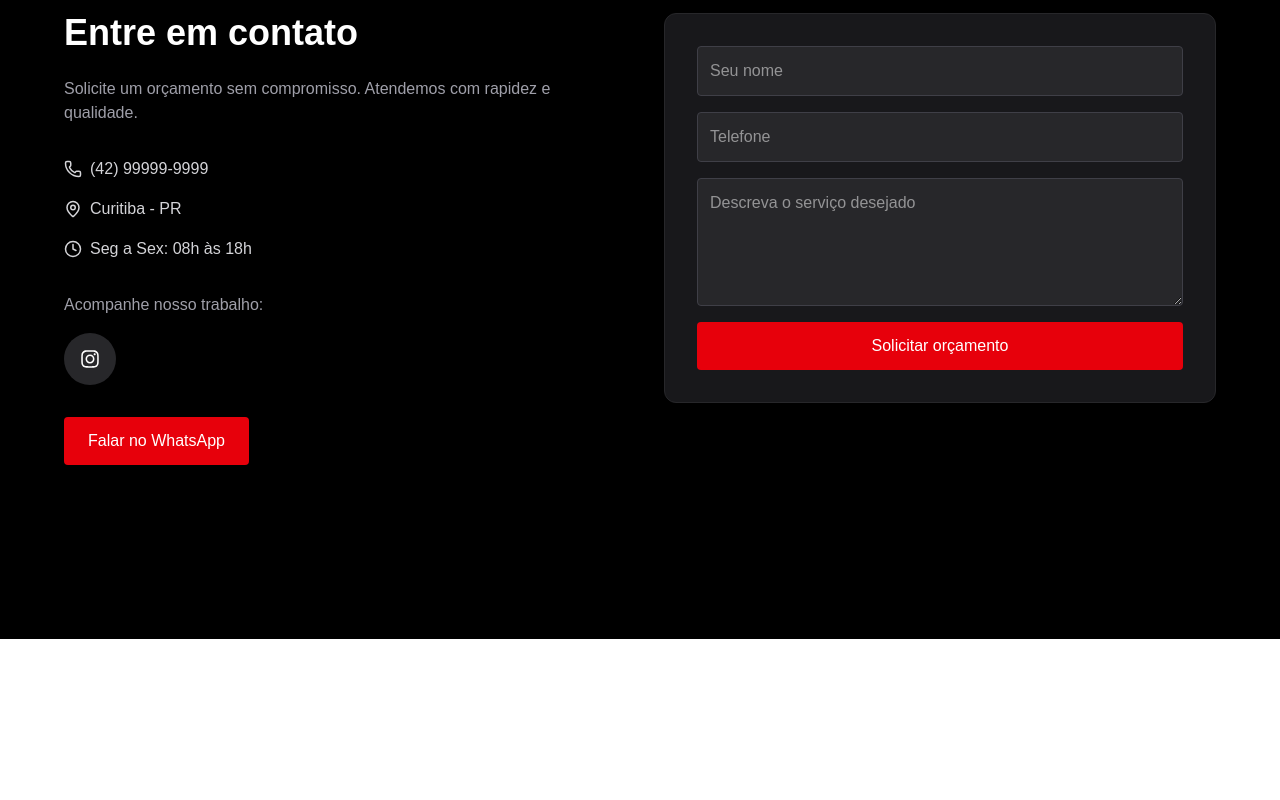
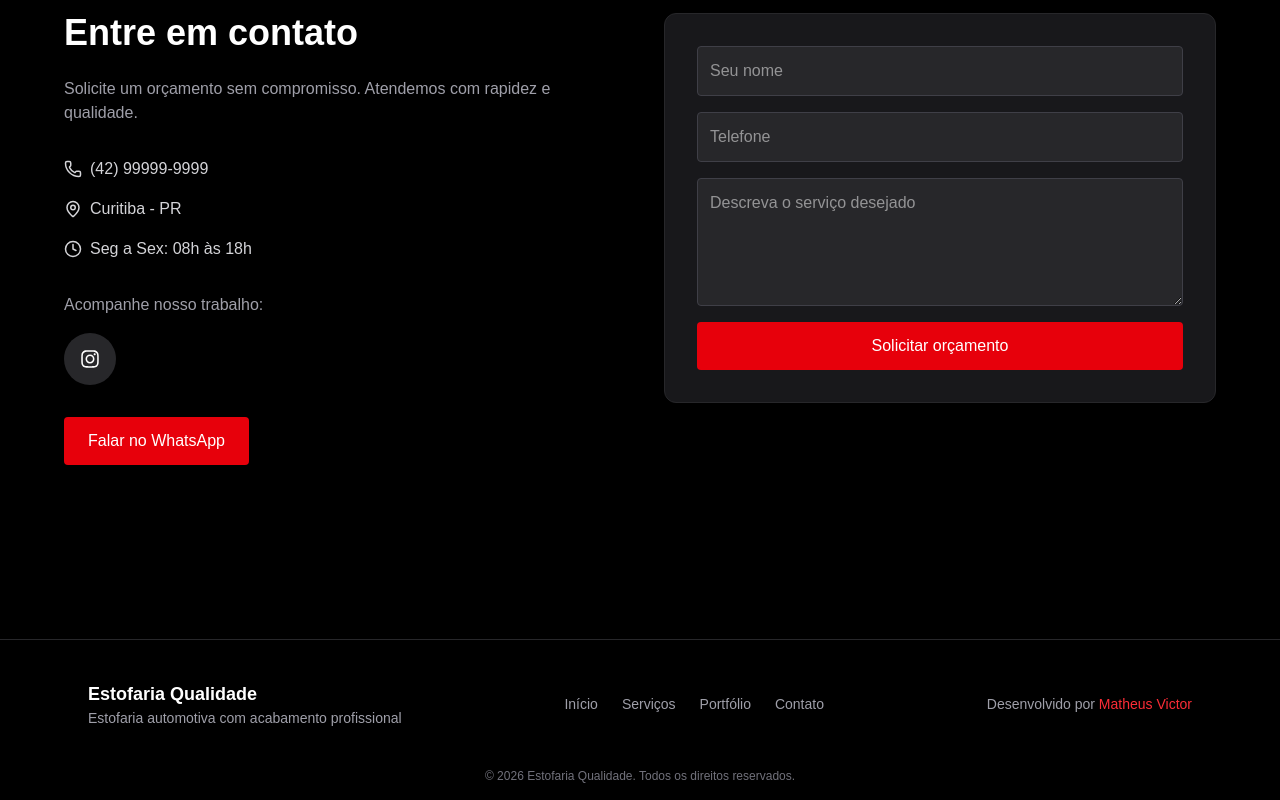
Before and after one commit to MatVicDev/estofaria-qualidade, a Next.js app: page / in a window 1280 px wide. Shown: the part 3711-4511 px from the top of the page. Before the commit the page ends 4350 px from the top, so only its background shows below. Built offline with nearby package versions, Linux system fonts and the light colour scheme.

Commit message:
Adicionando o rodapé

```diff
--- a/app/page.tsx
+++ b/app/page.tsx
@@ -4,6 +4,7 @@ import Services from "@/components/Services";
 import Portfolio from "@/components/Portfolio";
 import About from "@/components/About";
 import Contact from "@/components/Contact";
+import Footer from "@/components/Footer";
 
 export default function Home() {
   return (
@@ -14,6 +15,7 @@ export default function Home() {
       <Portfolio />
       <About />
       <Contact />
+      <Footer />
     </main>
   );
 }
--- /dev/null
+++ b/components/Footer.tsx
@@ -0,0 +1,53 @@
+export default function Footer() {
+  return (
+    <footer className="bg-black border-t border-zinc-800 text-zinc-400">
+      <div className="max-w-6xl mx-auto px-6 py-10 flex flex-col md:flex-row justify-between items-center gap-6">
+
+        {/* Marca */}
+        <div className="text-center md:text-left">
+          <h2 className="text-white font-semibold text-lg">
+            Estofaria Qualidade
+          </h2>
+          <p className="text-sm">
+            Estofaria automotiva com acabamento profissional
+          </p>
+        </div>
+
+        {/* Links */}
+        <div className="flex gap-6 text-sm">
+          <a href="#inicio" className="hover:text-white transition">
+            Início
+          </a>
+          <a href="#servicos" className="hover:text-white transition">
+            Serviços
+          </a>
+          <a href="#portfolio" className="hover:text-white transition">
+            Portfólio
+          </a>
+          <a href="#contato" className="hover:text-white transition">
+            Contato
+          </a>
+        </div>
+
+        {/* Crédito (VOCÊ) */}
+        <div className="text-sm text-center md:text-right">
+          <p>
+            Desenvolvido por{" "}
+            <a
+              href="https://github.com/MatVicDev"
+              target="_blank"
+              className="text-red-500 hover:underline"
+            >
+              Matheus Victor
+            </a>
+          </p>
+        </div>
+      </div>
+
+      {/* Linha inferior */}
+      <div className="text-center text-xs text-zinc-500 pb-4">
+        © {new Date().getFullYear()} Estofaria Qualidade. Todos os direitos reservados.
+      </div>
+    </footer>
+  );
+}
```
